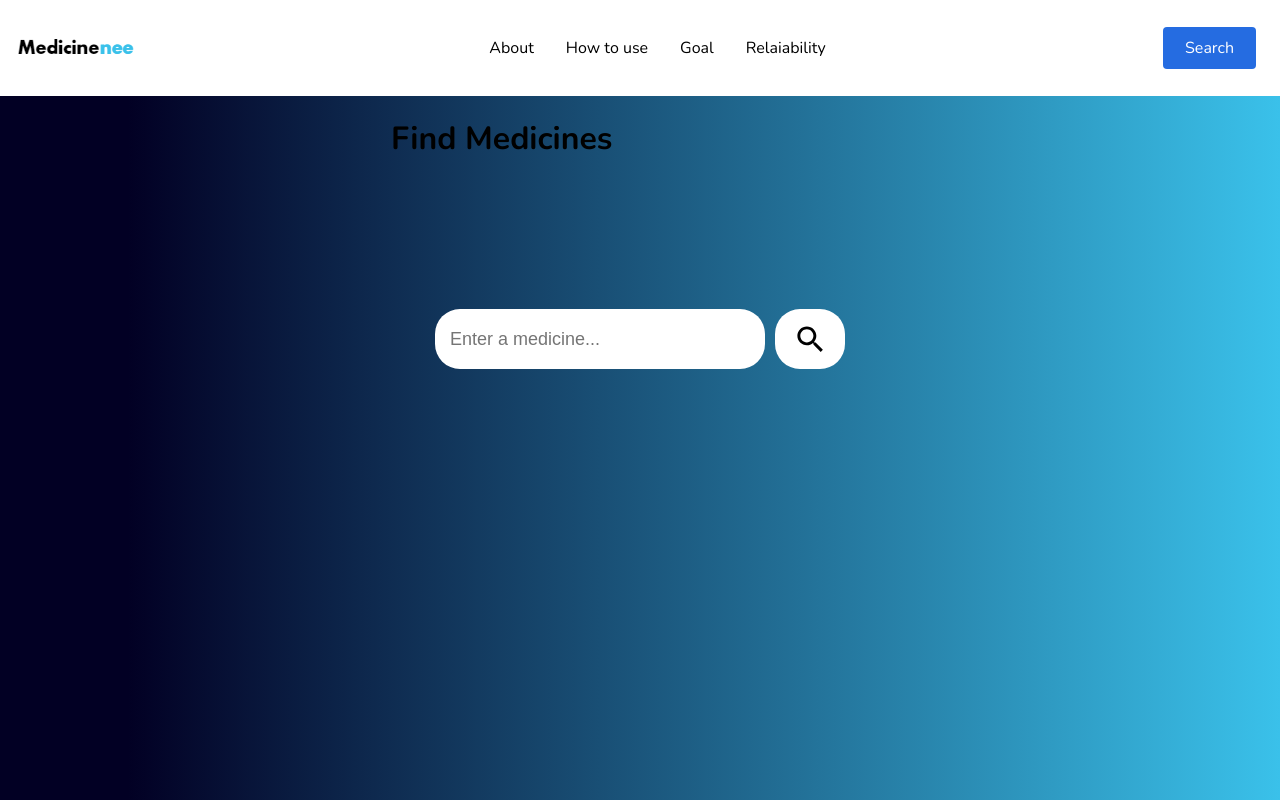
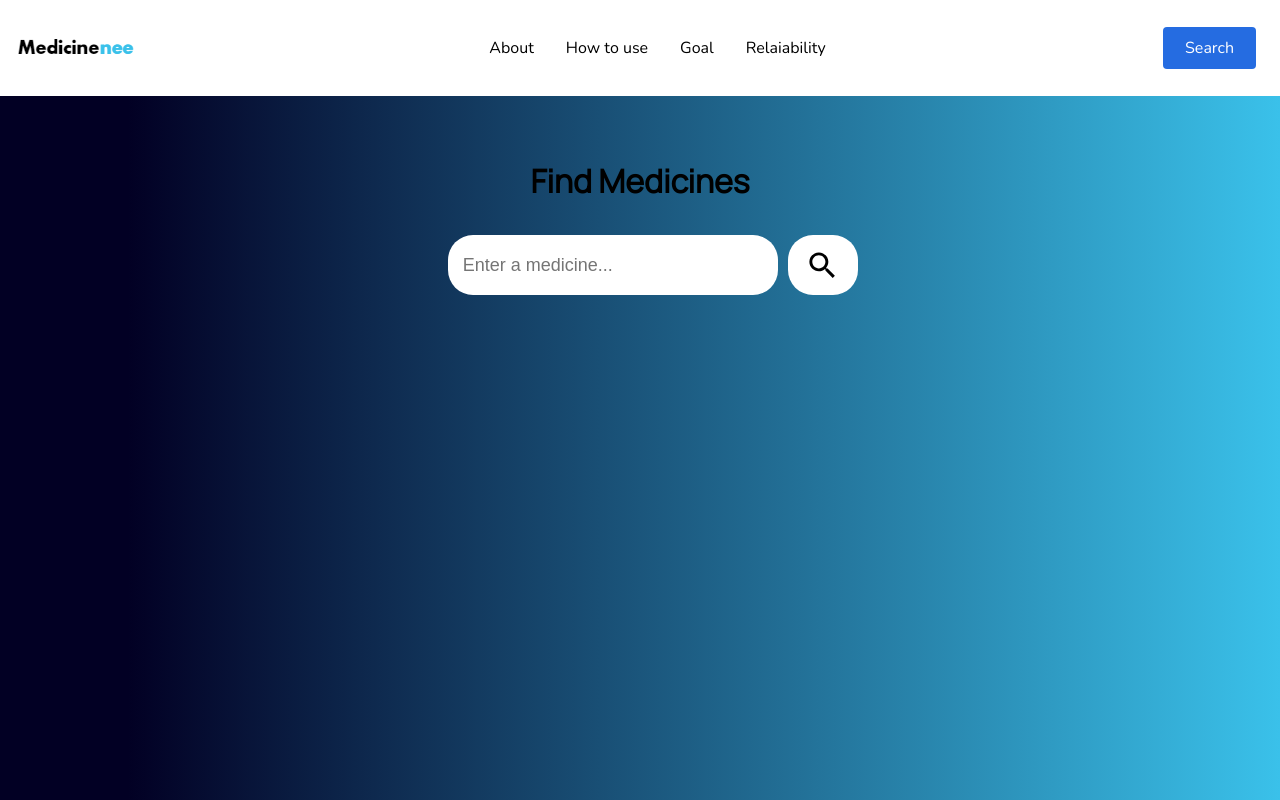
Before and after one commit to alexandermahone12/Medicenenee, a React (Create React App) app: page / in a window 1280 px wide. Shown: the top 800 px of the page. Built offline with nearby package versions, Linux system fonts and the light colour scheme.

Commit message:
1.2 title and center
Added title
changed font of title
added css section to every page
centered the title, search bar and results bar.

```diff
--- a/package.json
+++ b/package.json
@@ -3,6 +3,7 @@
   "version": "0.1.0",
   "private": true,
   "dependencies": {
+    "@fontsource/manrope": "^4.5.11",
     "@material-ui/core": "^4.11.4",
     "@material-ui/icons": "^4.11.2",
     "@testing-library/jest-dom": "^5.11.4",
--- a/src/App.js
+++ b/src/App.js
@@ -1,4 +1,5 @@
 import React from "react";
+import "@fontsource/manrope";
 import "./App.css";
 import SearchBar from "./Components/SearchBar";
 import BookData from "./Data.json";
--- a/src/Components/SearchBar.css
+++ b/src/Components/SearchBar.css
@@ -2,8 +2,12 @@
   margin-top: 105px;
   border-radius: 25px;
   display: flex;
-  padding: 44px;
-
+  padding: 1em;
+  position: absolute;
+  top: 20%;
+  left: 51%;
+  margin-right: -50%;
+  transform: translate(-50%, -50%)
 }
 
 .search input {
@@ -51,6 +55,11 @@ input:focus {
   border-radius: 25px;
   border-top-right-radius: 25px;
   border-bottom-right-radius: 25px;
+  position: absolute;
+    top: 49%;
+    left: 47.2%;
+    margin-right: -50%;
+    transform: translate(-50%, -50%)
 }
 
 .dataResult::-webkit-scrollbar {
--- a/src/pages/index.js
+++ b/src/pages/index.js
@@ -1,12 +1,20 @@
 import React from 'react';
 import SearchBar from "../Components/SearchBar";
 import BookData from "../Data.json";
+import '../pagescss/index.css';
+import "@fontsource/manrope";
 const Home = () => {
   return (
+
     <div>
-      <h1>Find Medicines</h1>
+      <div className="content">
+        <h1 className="title">Find Medicines</h1>
+      </div>
+
       <SearchBar placeholder="Enter a medicine..." data={BookData} />
+
     </div>
+
   );
 };
 
--- /dev/null
+++ b/src/pagescss/index.css
@@ -0,0 +1,10 @@
+.content h1 {
+    font-family: Manrope;
+    font-weight: 800;
+    padding: 1em;
+    position: absolute;
+    top: 20%;
+    left: 50%;
+    margin-right: -50%;
+    transform: translate(-50%, -50%)
+}
```
Also changed, not shown: 1 other file (tests, documents, lock files or other folders).
